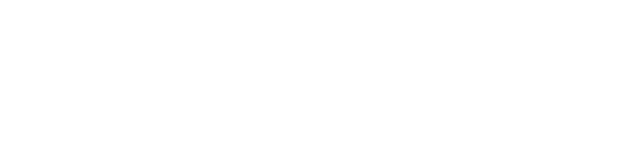
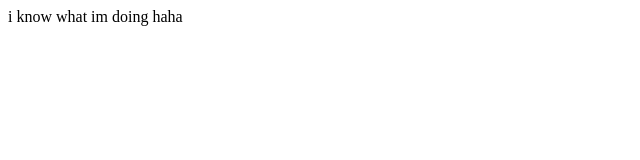
Before and after one commit to dusk0220/dusktest, a plain HTML site: page index.html in a window 1280 px wide. Shown: the whole page, without its empty margins (0-640 px from the left). Drawn offline with Linux system fonts and the light colour scheme.

Commit message:
added (very important) content to index.html

```diff
--- a/index.html
+++ b/index.html
@@ -7,6 +7,7 @@
     <title>Document</title>
 </head>
 <body>
+    </h1>i know what im doing haha</h1>
 
 </body>
 </html>
```
